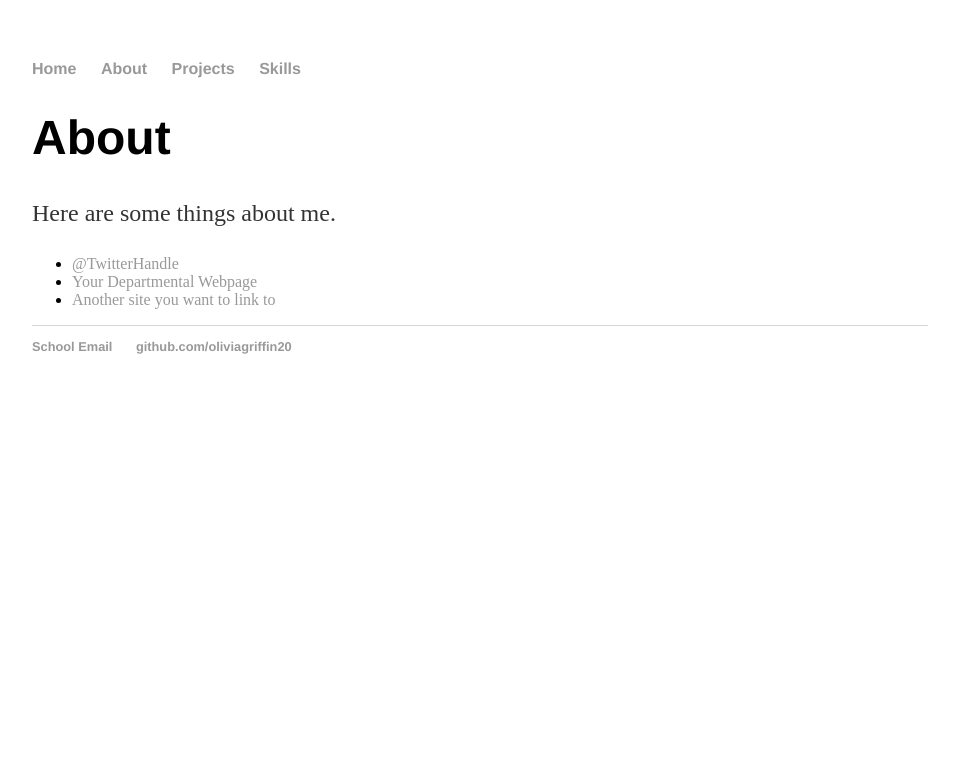
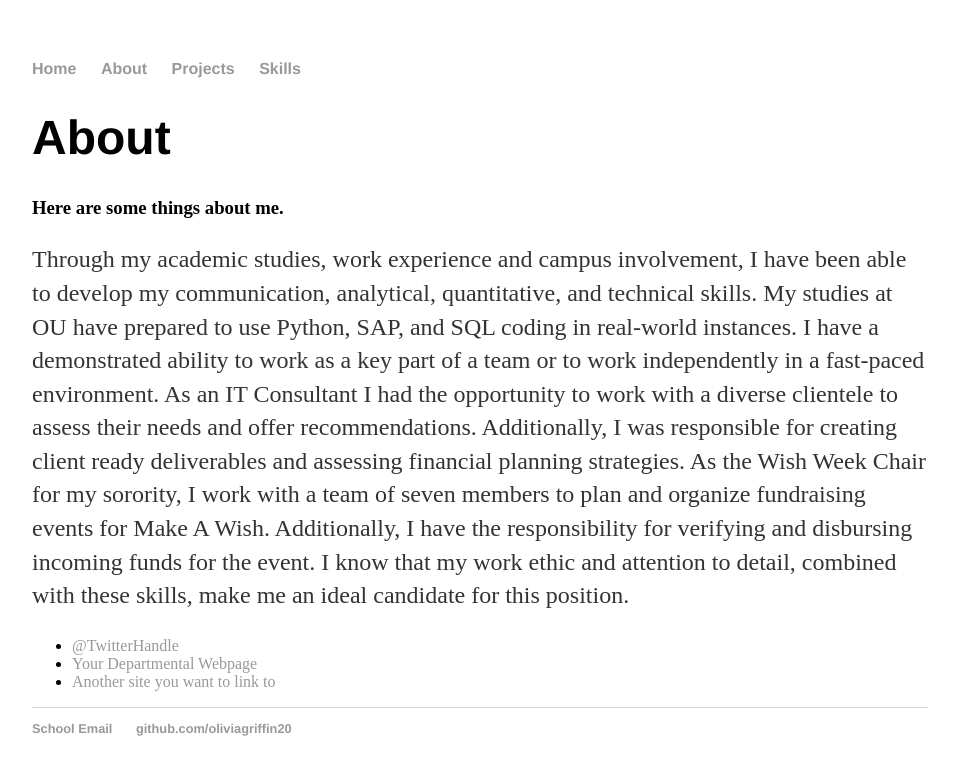
Before and after one commit to oliviagriffin20/oliviagriffin20.github.io, a Jekyll site: the page built from About/index.html, in a window 1280 px wide. Shown: the top 775 px of the page, without its empty margins (160-1117 px from the left). Built offline with Jekyll 4.4.1, drawn with Linux system fonts in a browser that asks for light colours.

Commit message:
Update index.html

```diff
--- a/About/index.html
+++ b/About/index.html
@@ -5,7 +5,8 @@ title: About Olivia Griffin
 
 		<div class="about">
 			<h1>About</h1>
-			<p>Here are some things about me.</p>
+			<h3>Here are some things about me.</h3>
+			<p>Through my academic studies, work experience and campus involvement, I have been able to develop my communication, analytical, quantitative, and technical skills. My studies at OU have prepared to use Python, SAP, and SQL coding in real-world instances.  I have a demonstrated ability to work as a key part of a team or to work independently in a fast-paced environment.  As an IT Consultant I had the opportunity to work with a diverse clientele to assess their needs and offer recommendations.  Additionally, I was responsible for creating client ready deliverables and assessing financial planning strategies.  As the Wish Week Chair for my sorority, I work with a team of seven members to plan and organize fundraising events for Make A Wish.  Additionally, I have the responsibility for verifying and disbursing incoming funds for the event.  I know that my work ethic and attention to detail, combined with these skills, make me an ideal candidate for this position.  </p>
 
 			<ul class="contacts">
 				<li><a href="#">@TwitterHandle</a></li>
```
